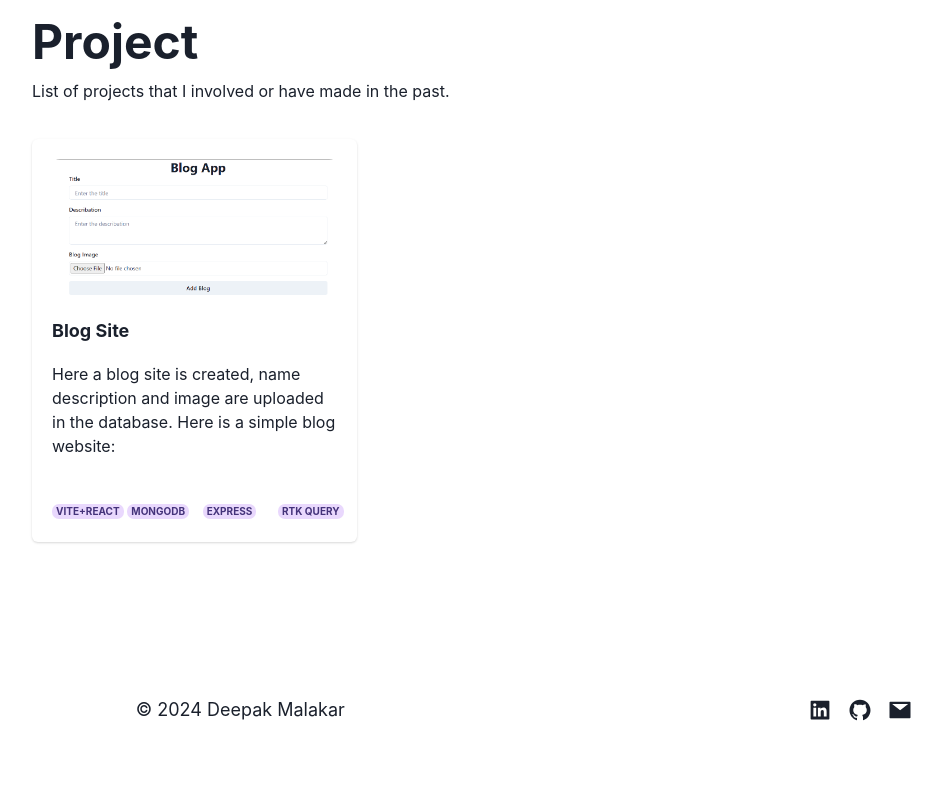
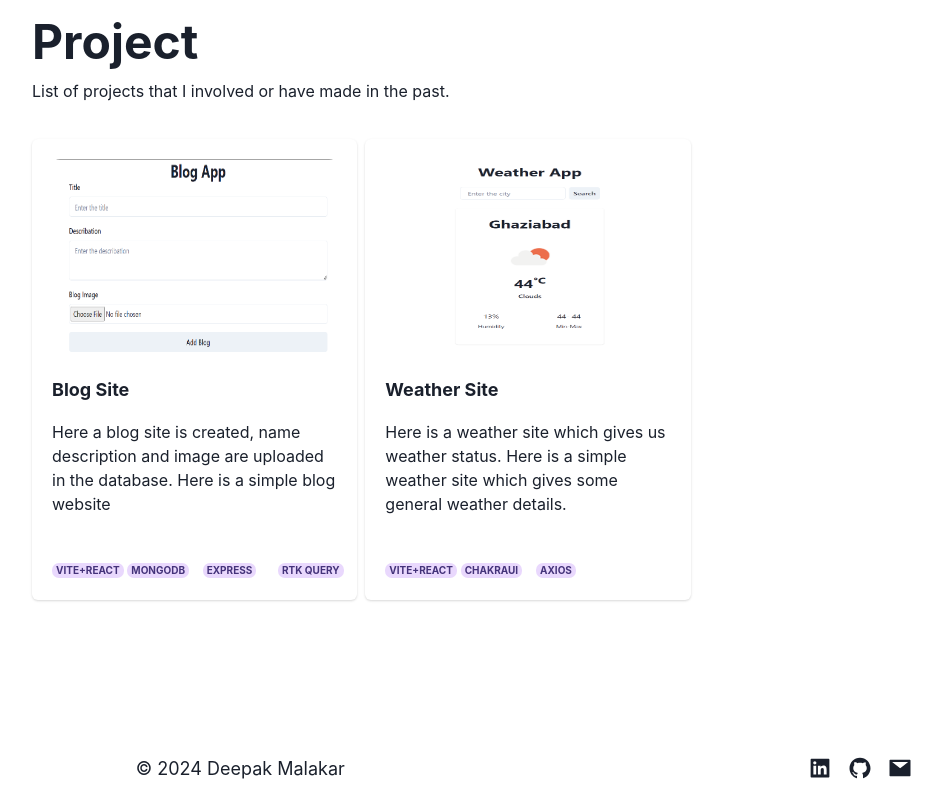
Before and after one commit to deepak10100/-portfolio, a React (Create React App) app: page / in a window 1280 px wide. Shown: the part 637-1434 px from the top of the page, without its empty margins (112-1054 px from the left). Before the commit the page ends 1407 px from the top, so only its background shows below. Built offline with nearby package versions, Linux system fonts and the light colour scheme.

Commit message:
project update

```diff
--- a/src/components/Project.jsx
+++ b/src/components/Project.jsx
@@ -1,7 +1,8 @@
 import React from 'react'
 import {  GridItem, Heading, SimpleGrid, Stack,  Text } from '@chakra-ui/react'
 import ProjectCard from './ProjectCard'
-
+import blogImage from '../assets/projectimages/Screenshot 2024-06-12 151343.png'
+import weather from '../assets/projectimages/weather.png'
 function Project() {
   return (
     <>
@@ -12,7 +13,10 @@ function Project() {
           <Text as={'p'}>List of projects that I involved or have made in the past.</Text>
           <SimpleGrid py={7} alignItems={'center'} justifyContent={'center'} columns={[1,null,3]} columnGap={2} rowGap={5}  >
             <GridItem color={'red'}>
-            <ProjectCard/>
+            <ProjectCard image={blogImage} blogUrl={'https://blog-seven-lyart-60.vercel.app/'} title={'Blog Site'} desc={'Here a blog site is created, name description and image are uploaded in the database. Here is a simple blog website'} bedge1={'vite+react'} bedge2={'mongodb'} bedge3={'express'} bedge4={'rtk query'} />
+            </GridItem>
+            <GridItem color={'red'}>
+            <ProjectCard image={weather} blogUrl={'https://weather-app-six-green-76.vercel.app/'} title={'Weather Site'} desc={'Here is a weather site which gives us weather status. Here is a simple weather site which gives some general weather details.'} bedge1={'vite+react'} bedge2={'chakraui'}  bedge3={'axios'} />
             </GridItem>
 
 
--- a/src/components/ProjectCard.jsx
+++ b/src/components/ProjectCard.jsx
@@ -1,23 +1,22 @@
 import React from 'react'
 import { Badge,  Card, CardBody, CardFooter, CardHeader, GridItem, Heading, Image,  SimpleGrid, Text } from '@chakra-ui/react'
-import projectimages from '../assets/projectimages/Screenshot 2024-06-12 151343.png'
 import { Link } from 'react-router-dom'
 
-function ProjectCard() {
+function ProjectCard({title,desc, image,bedge1,bedge2,bedge3,bedge4,blogUrl}) {
   return (
     <>
-     <Card maxW={'sm'} cursor={"pointer"} _hover={{ borderWidth:"1px",borderColor:"#39FF14"}}>
-     <Link to={'https://blog-seven-lyart-60.vercel.app/'}>
+     <Card maxW={'sm'}  cursor={"pointer"} _hover={{ borderWidth:"1px",borderColor:"#39FF14"}}>
+     <Link to={blogUrl}>
                 <CardBody>
                 <Image
-      src={projectimages}
+      src={image} width={'full'} height={'200px'}
       alt='Green double couch with wooden legs'
       borderRadius='lg'
     />
     <CardHeader px={0}>
-        <Heading as={'h1'} fontSize={[null,'large','large']}>Blog Site </Heading>
+        <Heading as={'h1'} fontSize={[null,'large','large']}>{title} </Heading>
     </CardHeader>
-    <Text as={'p'} >Here a blog site is created, name description and image are uploaded in the database. Here is a simple blog website:</Text>
+    <Text as={'p'} >{desc}</Text>
                 </CardBody>
                 <CardFooter>
 
@@ -26,16 +25,16 @@ function ProjectCard() {
 
 
  <GridItem colSpan={1}>
- <Badge as={'p'} borderRadius={7} fontSize={'x-small'} colorScheme='purple'>vite+react</Badge>
+ <Badge as={'p'} borderRadius={7} fontSize={'x-small'} colorScheme='purple'>{bedge1}</Badge>
  </GridItem>
  <GridItem colSpan={1}>
- <Badge as={'p'} borderRadius={7} fontSize={'x-small'} colorScheme='purple'>mongodb</Badge>
+ <Badge as={'p'} borderRadius={7} fontSize={'x-small'} colorScheme='purple'>{bedge2}</Badge>
  </GridItem>
  <GridItem colSpan={1}>
- <Badge as={'p'} borderRadius={7} fontSize={'x-small'} colorScheme='purple'>express</Badge>
+ <Badge as={'p'} borderRadius={7} fontSize={'x-small'} colorScheme='purple'>{bedge3}</Badge>
  </GridItem>
  <GridItem colSpan={1}>
- <Badge as={'p'} borderRadius={7} fontSize={'x-small'} colorScheme='purple'>rtk query</Badge>
+ <Badge as={'p'} borderRadius={7} fontSize={'x-small'} colorScheme='purple'>{bedge4}</Badge>
  </GridItem>
 {/* </Stack> */}
 </SimpleGrid>
```
Also changed, not shown: src/assets/projectimages/weather.png (added).
